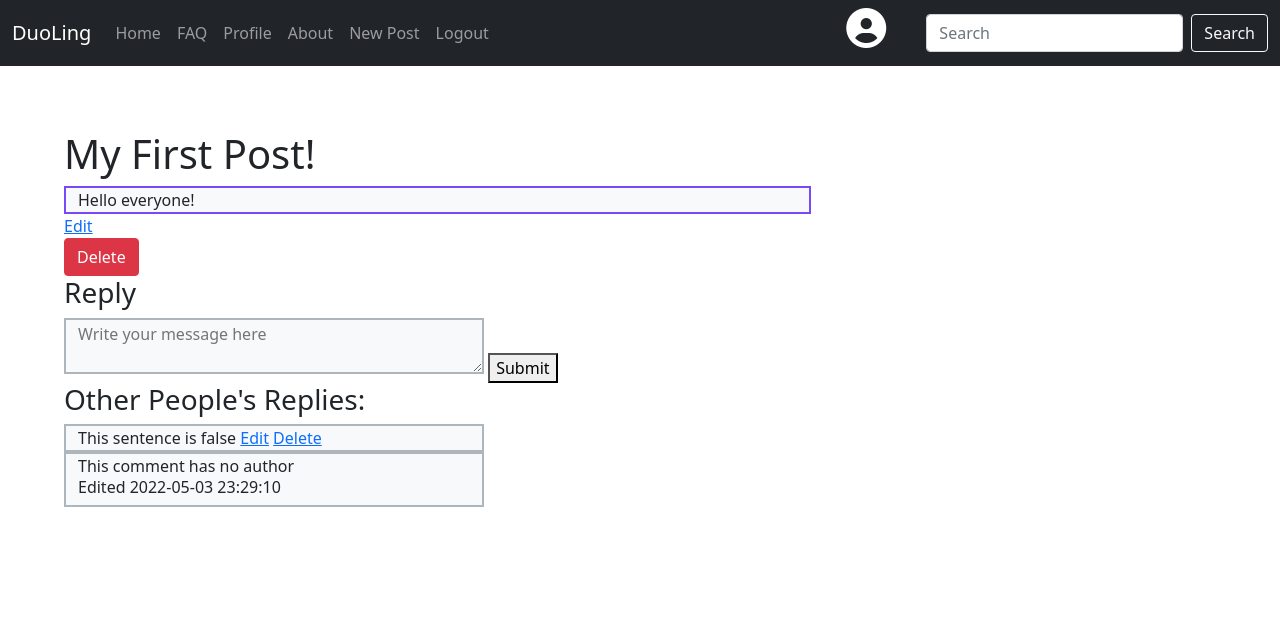
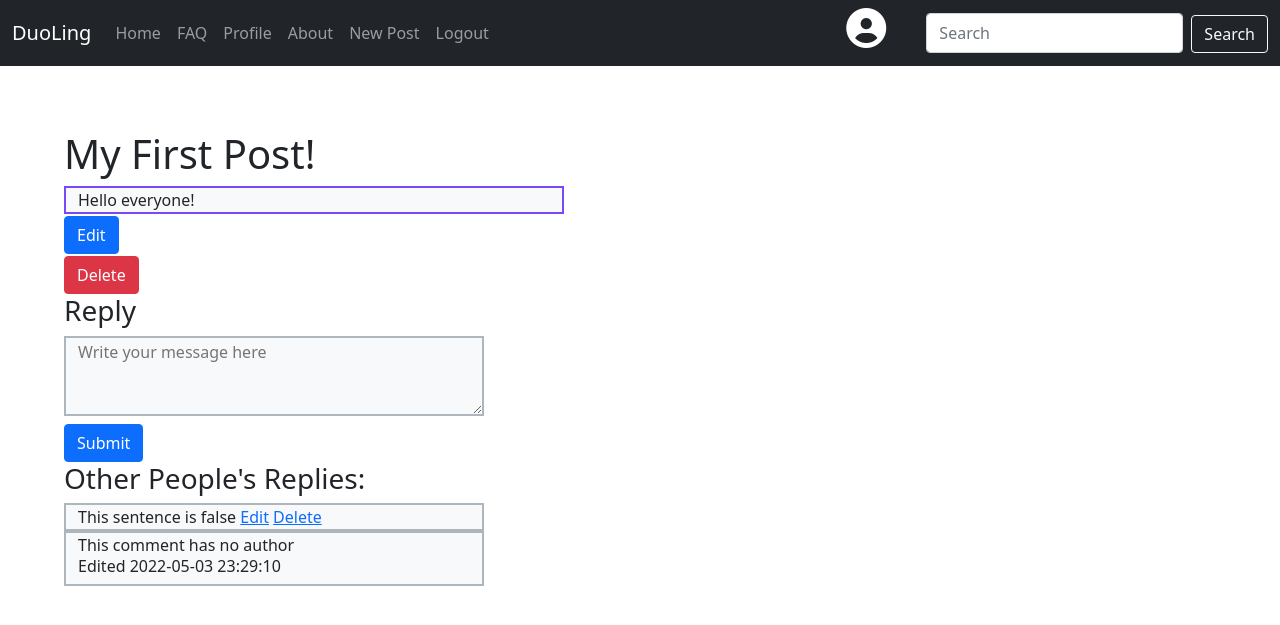
Before and after one commit to uzochi-dimkpa/ITSC-3155_Final-Project_Group-1, a Flask app: page /post/1 in a window 1280 px wide. Shown: the top 625 px of the page. Run offline with Flask 2, Linux system fonts and the light colour scheme; data comes from the database, SQL or seed files in the repository; parts of the project's set-up code (start-up, migrations or seed data) failed here and were passed over; some libraries are stand-ins or nearby versions.

Commit message:
fixing spacing issues and button styling

```diff
--- a/static/styles/question-example.css
+++ b/static/styles/question-example.css
@@ -2,9 +2,10 @@ main
 {
     float: left;
 }
+
 .container
 {
-    width: 747px;
+    width: 500px;
     background-color: #F8F9FA;
     border: 2px solid #7749F8;
     position: relative;
@@ -17,7 +18,7 @@ main
     margin-left: 0px;
 }
 
-#main-reply
+button
 {
-    min-height: 120px;
+    margin-top: 2px;
 }
--- a/templates/post-example.html
+++ b/templates/post-example.html
@@ -18,16 +18,21 @@
     <h6>Edited {{ post.updated_at }}</h6>
     {% endif %}
     {% if post.user_id == logged_in_user.user_id %}
-        <a href="/post/{{ post.post_id }}/update">Edit</a>
+        <form id="delete_post" action="/post/{{ post.post_id }}/update" method="get">
+            <button form="user_post" type="submit" class="btn btn-primary">Edit</button>
+        </form>
+        <!--<a href="/post/{{ post.post_id }}/update">Edit</a>-->
         <form id="user_post" action="/post/{{ post.post_id }}/delete" method="POST">
             <button form="user_post" type="submit" class="btn btn-danger">Delete</button>
         </form>
     {% endif %} <!-- type="submit" class="main-reply" -->
+
     <!--Main reply and other replies-->
     <h3>Reply</h3>
     <form id ="comment_text" class="main-reply" action = "/post/{{ post.post_id }}/comment" method = "POST">
-        <textarea class="container reply main-reply" name="comment_text" id = "comment_text" placeholder = "Write your message here"></textarea> <!-- class="main-reply" -->
-        <button form="comment_text" type="submit" class="main-reply">Submit</button>
+        <textarea class="container reply main-reply" name="comment_text" id = "comment_text" placeholder = "Write your message here" rows="3"></textarea> <!-- class="main-reply" -->
+        <br>
+        <button form="comment_text" type="submit" class="main-reply btn btn-primary">Submit</button>
     </form>
     <h3>Other People's Replies:</h3>
     {% for comment in comments %}
@@ -40,8 +45,8 @@
     {% endfor %}
     {% if new_comment is defined and new_comment is not none %}
     <div class="container reply">{{ new_comment.comment_text }}
-    <a href="/post/{{ post.post_id }}/{{ new_comment.comment_id }}/edit">Edit</a>
-    <a href="/post/{{ post.post_id }}/{{ new_comment.comment_id }}/delete">Delete</a>
+        <a href="/post/{{ post.post_id }}/{{ new_comment.comment_id }}/edit">Edit</a>
+        <a href="/post/{{ post.post_id }}/{{ new_comment.comment_id }}/delete">Delete</a>
     </div> <!-- <button type="submit" class="main-reply" action="#"></button> -->
     {% endif %}
 </main>
```
